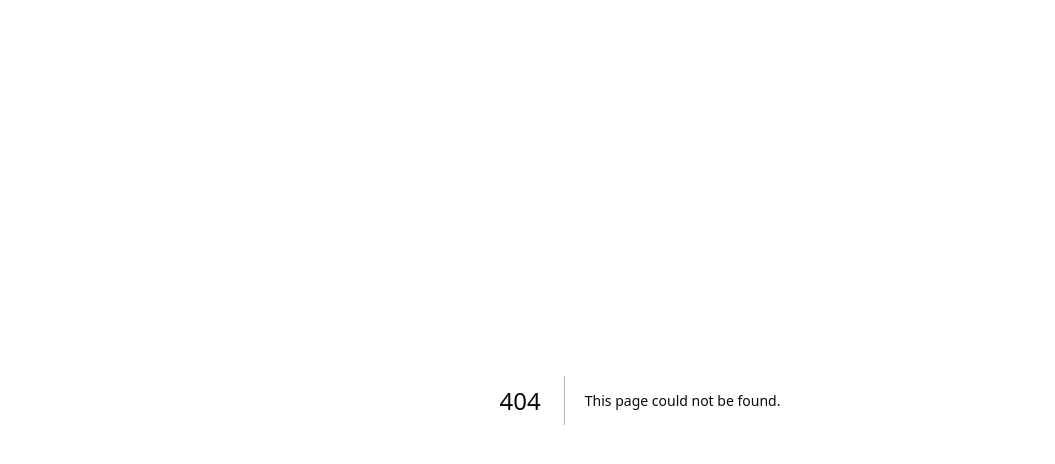
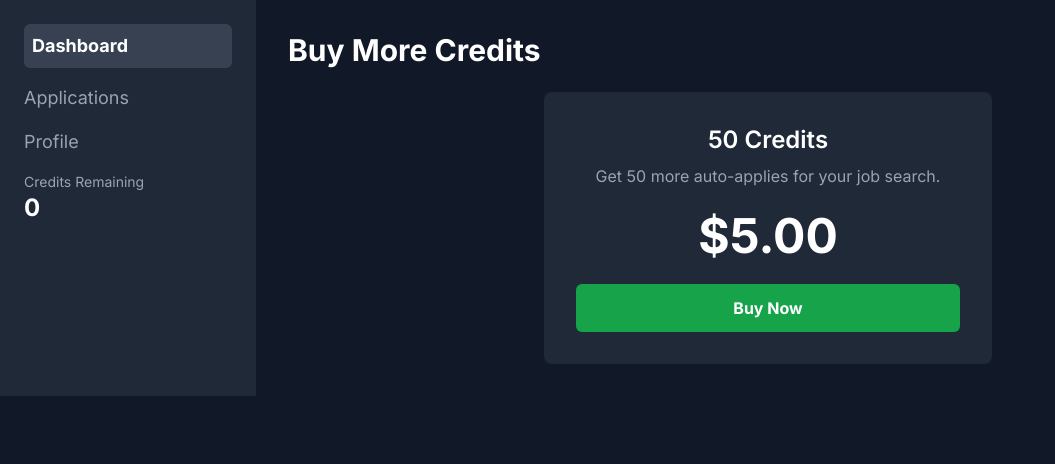
Before and after one commit to jobchta/jobchta-v2, a Next.js app: page /buy-credits in a window 1280 px wide. Before the commit this address had no page. Shown: the top 464 px of the page, without its empty margins (0-1055 px from the left). Built offline with nearby package versions, Linux system fonts and the light colour scheme; no server answers; the database is empty.

Commit message:
payment added

```diff
--- /dev/null
+++ b/app/buy-credits/page.tsx
@@ -0,0 +1,37 @@
+import DashboardLayout from "@/components/dashboard/DashboardLayout";
+import { createClient } from "@/lib/supabase/server";
+import Link from "next/link";
+
+export default async function BuyCreditsPage() {
+  const supabase = await createClient();
+
+  const { data: { user } } = await supabase.auth.getUser();
+
+  // This is the checkout link you copied from Lemon Squeezy
+  const checkoutLink = "https://jobchta.lemonsqueezy.com/buy/75a8b3b7-9481-438f-851a-ed1231cf0bfc";
+
+  const { data: profile } = await supabase
+    .from('profiles')
+    .select('credits')
+    .single();
+
+  return (
+    <DashboardLayout credits={profile?.credits ?? 0}>
+      <div className="flex justify-between items-center mb-6">
+        <h1 className="text-3xl font-bold">Buy More Credits</h1>
+      </div>
+
+      <div className="bg-gray-800 p-8 rounded-lg max-w-md mx-auto">
+        <h2 className="text-2xl font-semibold text-center">50 Credits</h2>
+        <p className="text-center text-gray-400 mt-2">Get 50 more auto-applies for your job search.</p>
+        <p className="text-5xl font-bold text-center my-6">$5.00</p>
+        <a
+          href={checkoutLink}
+          className="bg-green-600 hover:bg-green-700 text-white font-bold py-3 px-4 rounded-md w-full block text-center"
+        >
+          Buy Now
+        </a>
+      </div>
+    </DashboardLayout>
+  );
+}
```
